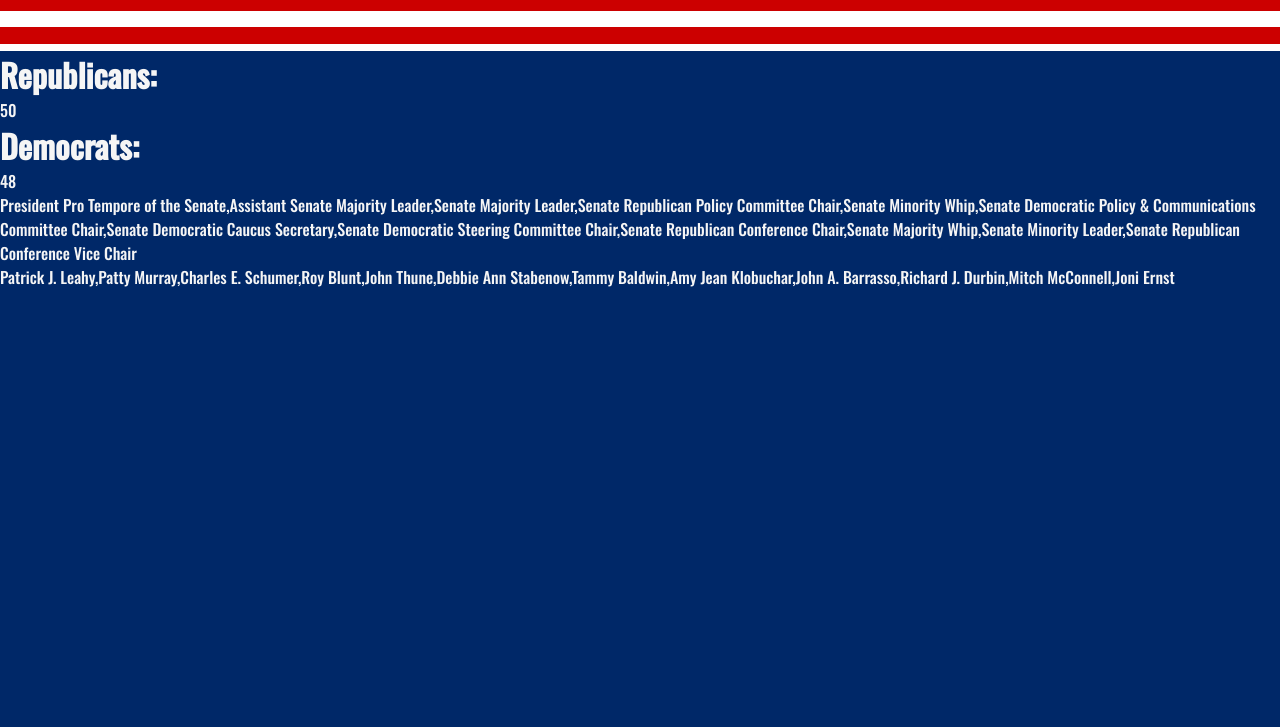
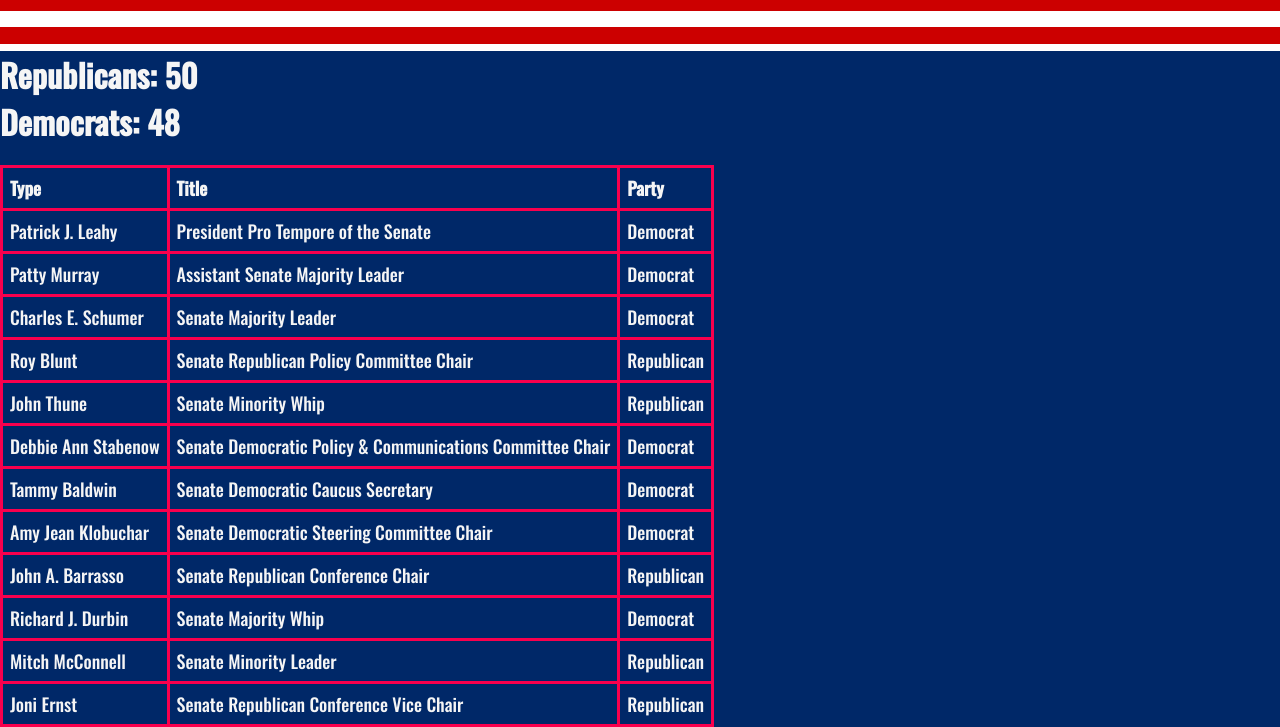
Before and after one commit to tfiroze/US-Senate-Website, a plain HTML site: page index.html in a window 1280 px wide. Shown: the part 109-836 px from the top of the page. Before the commit the page ends 800 px from the top, so only its background shows below. Drawn offline with nearby package versions, Linux system fonts and the light colour scheme.

Commit message:
background and first two tasks

```diff
--- a/css/index.css
+++ b/css/index.css
@@ -44,7 +44,7 @@ header img {
 }
 #rep{
     display: inline;
-    width: 3px;
+
 }
 #dem{
 
@@ -61,3 +61,15 @@ header img {
 #states{
     color: red;
 }
+table,td,th {
+    border: 3px solid #f9004d;
+    padding: 7px;
+    font-size: 18px;
+
+}
+table{
+    margin-top: 20px;
+    border-collapse: collapse;
+    text-align: left;
+
+}
--- a/index.html
+++ b/index.html
@@ -18,12 +18,9 @@
                 <h1>UNITED <span id="states">STATES</span> <span id="sen">SENATE</span></h1>
             </div>
         </header>
-        <div id="Rep">
-        <h1>Republicans:</h1><div id="id01"></div>
-        <h1>Democrats:</h1>
-        <div id="id02"></div>
+        <h1 id="id01"></h1>
+        <h1 id="id02"></h1>
         <div id="id03"></div>
-        <div id="id04">smd</div>
-        </div>
+
     </body>
 </html>
--- a/scripts/script.js
+++ b/scripts/script.js
@@ -37,27 +37,34 @@ function displayJSON(obj) {
         }
 
     }
-    const lead=[]
-    const name=[]
+    var repout = "Republicans: " + rep;
+    var demout = "Democrats: " + dem;
+    var name;
     j=0
+    var leadInfo = "<table border = 2 >";
+    leadInfo += "<tr><th>Type</th><th>Title</th><th>Party</th></tr>";
     for (var i=0; i <sen.length; i++)
     {
-        var part = sen[i].leadership_title;
-        if(part != null)
+
+        var lead = sen[i].leadership_title;
+
+        if(lead != null)
         {
-            lead[j]=part;
-            name[j]=sen[i].person.firstname + " "+sen[i].person.middlename + " "+sen[i].person.lastname ;
+            var par = sen[i].party;
+            name=sen[i].person.firstname + " "+sen[i].person.middlename + " "+sen[i].person.lastname ;
+            leadInfo += "<tr><td>" + name + "</td><td>" + lead + "</td><td>" + par + "</td></tr>";
             j += 1;
         }
 
     }
+    leadInfo += "</table>";
      // Close the table element.
 
 
     // Add the new html code to the div element with id = 'id01'.
-    document.getElementById("id01").innerHTML = rep;
-    document.getElementById("id02").innerHTML = dem;
-    document.getElementById("id03").innerHTML = lead;
-    document.getElementById("id04").innerHTML = name;
+    document.getElementById("id01").innerHTML = repout;
+    document.getElementById("id02").innerHTML = demout;
+    document.getElementById("id03").innerHTML = leadInfo;
+
 
 }
```
